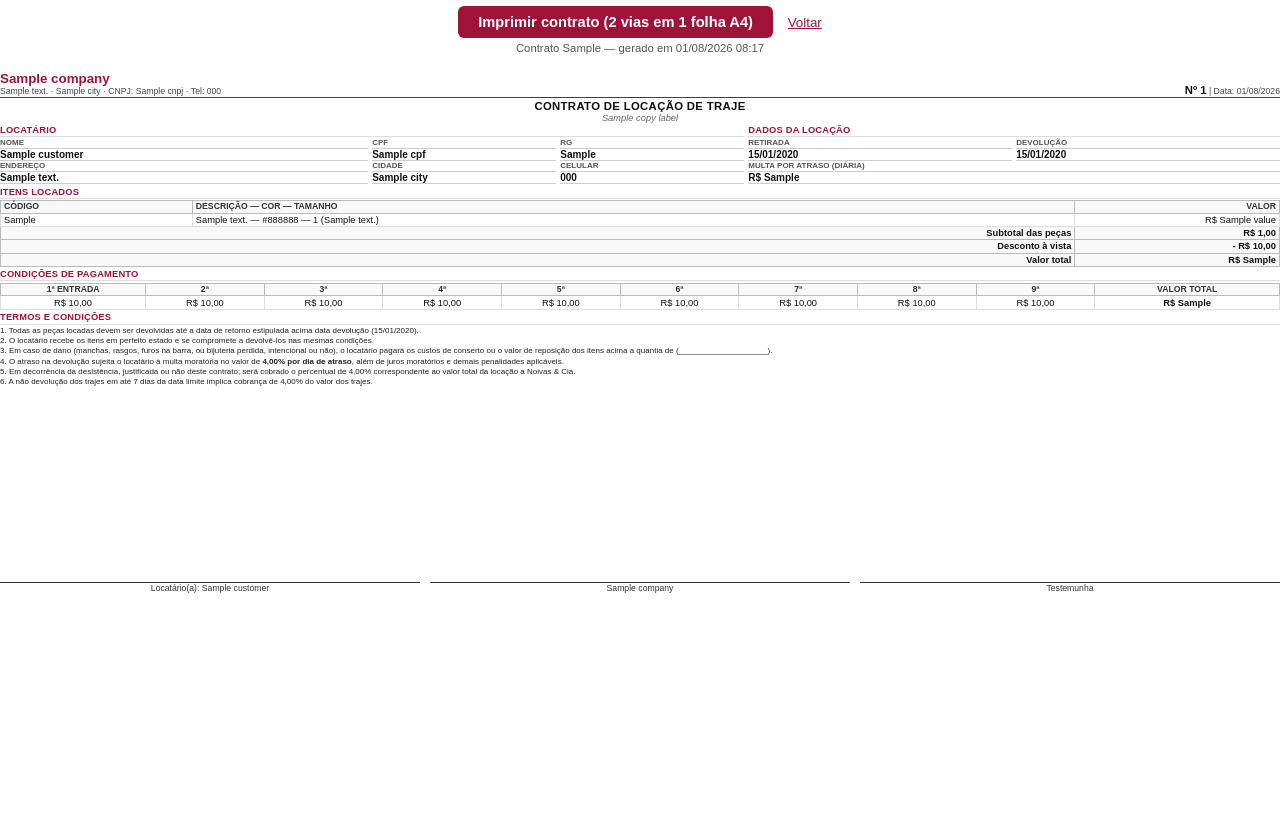
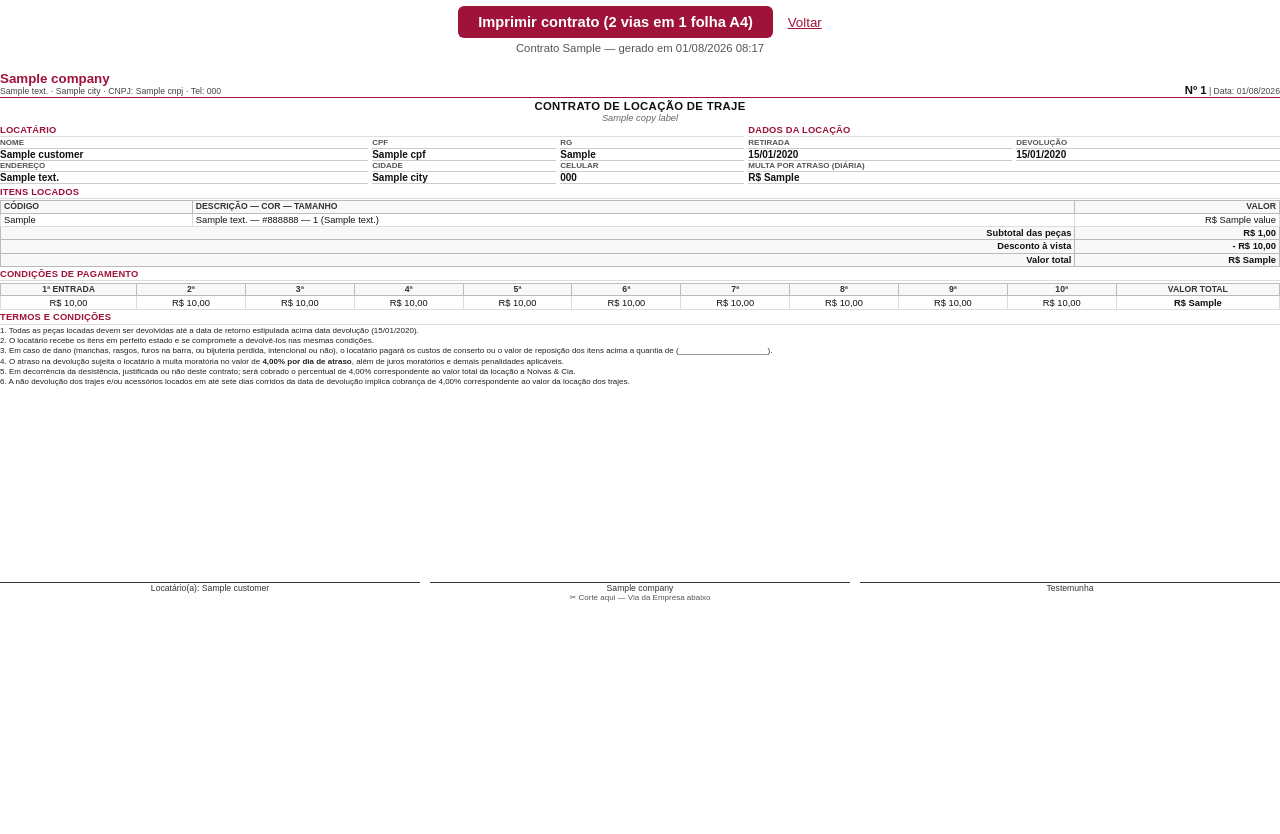
Before and after one commit to elvertoni/noivaecia, a Django app: template templates/rentals/rental_contract.html in a window 1280 px wide. Shown: the top 834 px of the page. Run offline with Django 5.2, Linux system fonts and the light colour scheme; the template is opened without the code that fills it: most values are stand-ins (such as "Sample title", 1, 10 or a date in 2020); some libraries are stand-ins or nearby versions.

Commit message:
fix(rentals): show all 10 installments in printed contract, fix clause 6 wording
Payment matrix only had columns through the 9th installment, but a
rental with a down payment + 9 future installments produces 10
receivables — the last (and often largest) installment silently never
printed on the signed contract.

Clause 6 wording drifted from the client's requested text (missing
"e/ou acessórios", "dias corridos", tying the deadline to the return
date). Also drop the fixed-height + overflow:hidden on each printed
copy: it clipped content past 139mm instead of visibly overflowing,
which could hide clause text or item rows without any indication.

Co-Authored-By: Claude Sonnet 5 <noreply@anthropic.com>

```diff
--- a/templates/rentals/rental_contract.html
+++ b/templates/rentals/rental_contract.html
@@ -17,14 +17,13 @@
     }
 
     .copy {
-      height: 139mm;
+      min-height: 139mm;
       display: flex;
       flex-direction: column;
       justify-content: space-between;
       border-bottom: 1px dashed #777;
       padding-bottom: 2mm;
       position: relative;
-      overflow: hidden;
     }
     .copy:last-child {
       border-bottom: none;
@@ -305,16 +304,17 @@
       <table class="payment-matrix">
         <thead>
           <tr>
-            <th style="width:11%">1ª ENTRADA</th>
-            <th style="width:9%">2ª</th>
-            <th style="width:9%">3ª</th>
-            <th style="width:9%">4ª</th>
-            <th style="width:9%">5ª</th>
-            <th style="width:9%">6ª</th>
-            <th style="width:9%">7ª</th>
-            <th style="width:9%">8ª</th>
-            <th style="width:9%">9ª</th>
-            <th style="width:14%">VALOR TOTAL</th>
+            <th style="width:10%">1ª ENTRADA</th>
+            <th style="width:8%">2ª</th>
+            <th style="width:8%">3ª</th>
+            <th style="width:8%">4ª</th>
+            <th style="width:8%">5ª</th>
+            <th style="width:8%">6ª</th>
+            <th style="width:8%">7ª</th>
+            <th style="width:8%">8ª</th>
+            <th style="width:8%">9ª</th>
+            <th style="width:8%">10ª</th>
+            <th style="width:12%">VALOR TOTAL</th>
           </tr>
         </thead>
         <tbody>
@@ -328,6 +328,7 @@
             <td>{% if receivables.6 %}R$ {{ receivables.6.amount|brl }}{% else %}*{% endif %}</td>
             <td>{% if receivables.7 %}R$ {{ receivables.7.amount|brl }}{% else %}*{% endif %}</td>
             <td>{% if receivables.8 %}R$ {{ receivables.8.amount|brl }}{% else %}*{% endif %}</td>
+            <td>{% if receivables.9 %}R$ {{ receivables.9.amount|brl }}{% else %}*{% endif %}</td>
             <td style="font-weight:bold;">R$ {{ payment_totals.amount|default:rental.final_value|brl }}</td>
           </tr>
         </tbody>
@@ -343,7 +344,7 @@
         <p>3. Em caso de dano (manchas, rasgos, furos na barra, ou bijuteria perdida, intencional ou não), o locatário pagará os custos de conserto ou o valor de reposição dos itens acima a quantia de (____________________).</p>
         <p>4. O atraso na devolução sujeita o locatário à multa moratória no valor de <strong>{% if rental.penalty_value > 0 %}R$ {{ rental.penalty_value|brl }} por dia de atraso{% else %}{{ company.late_fee_rate|brl }}% por dia de atraso{% endif %}</strong>, além de juros moratórios e demais penalidades aplicáveis.</p>
         <p>5. Em decorrência da desistência, justificada ou não deste contrato; será cobrado o percentual de {{ company.cancellation_penalty_rate|default:50|brl }}% correspondente ao valor total da locação a Noivas & Cia.</p>
-        <p>6. A não devolução dos trajes em até 7 dias da data limite implica cobrança de {{ company.loss_penalty_rate|brl }}% do valor dos trajes.</p>
+        <p>6. A não devolução dos trajes e/ou acessórios locados em até sete dias corridos da data de devolução implica cobrança de {{ company.loss_penalty_rate|brl }}% correspondente ao valor da locação dos trajes.</p>
       </div>
     </div>
   </div>
```
Also changed, not shown: billing/tests_payment_plan.py (+27 -0 lines).
